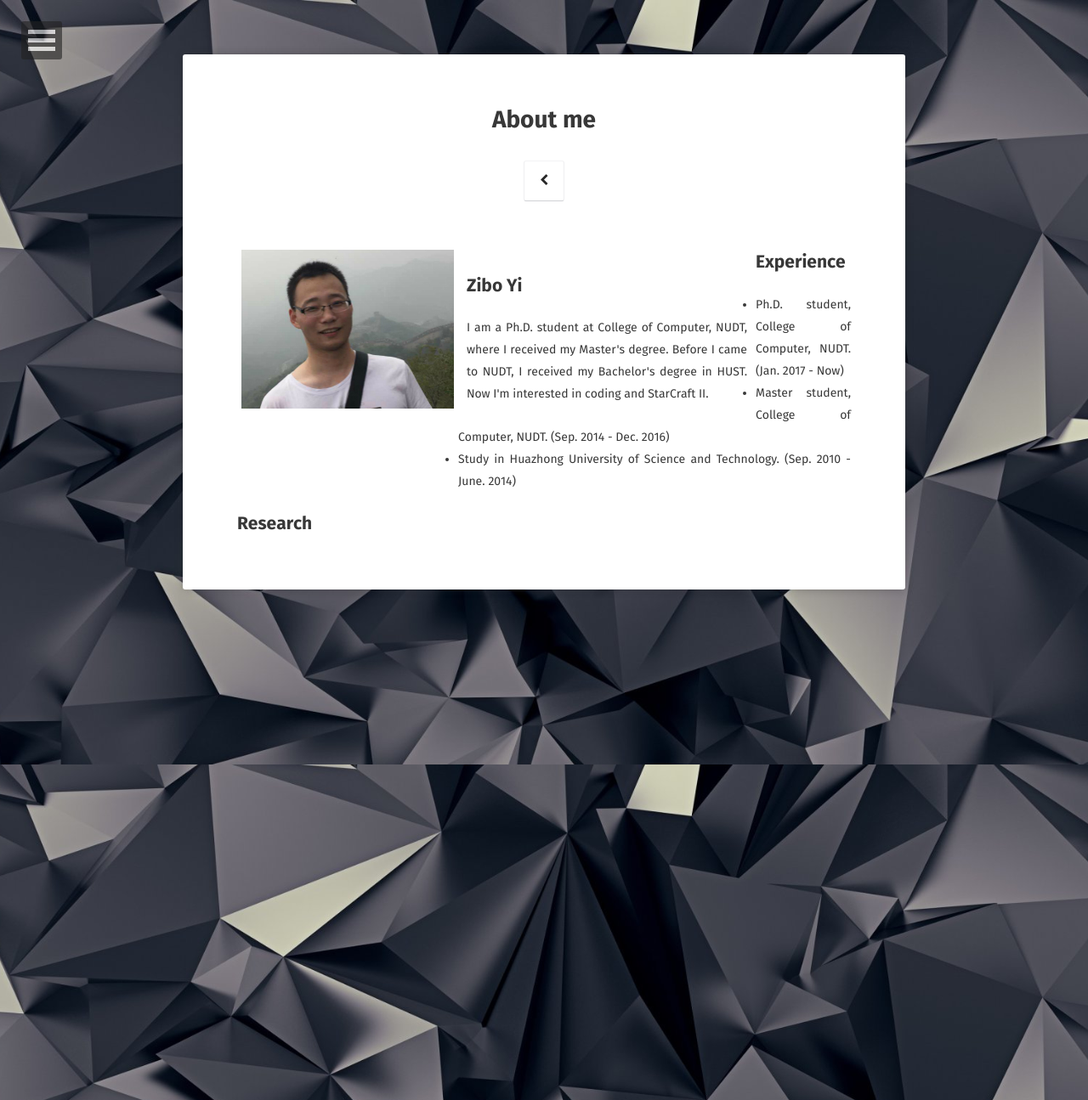
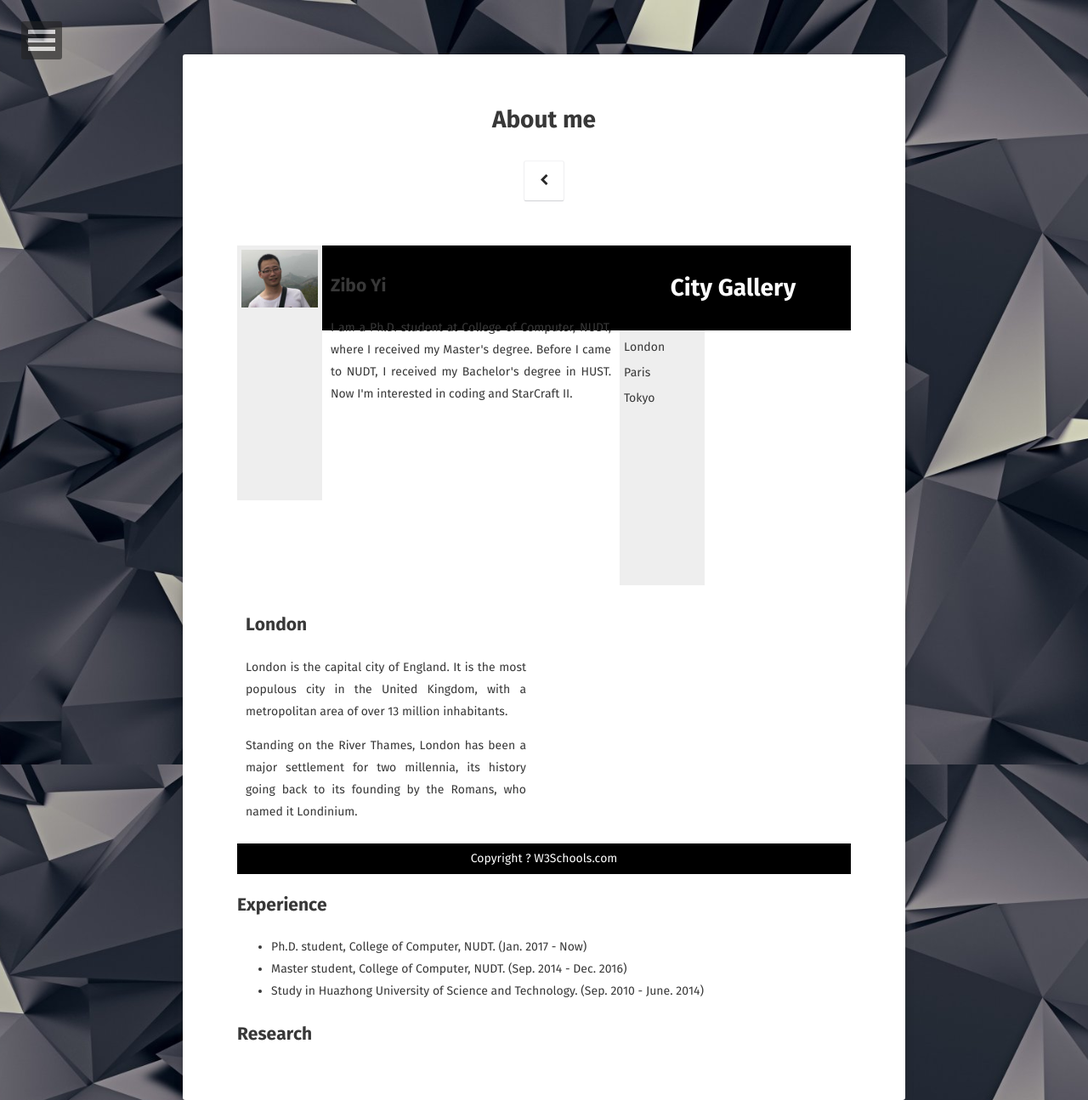
Before and after one commit to ziboyi/ziboyi.github.io, a Jekyll site: the page built from about/index.md, in a window 1280 px wide. Shown: the whole page at 85% size. Built offline with Jekyll 4.4.1, drawn with Linux system fonts in a browser that asks for light colours; some web fonts are replaced.

Commit message:
Customized

```diff
--- a/about/index.md
+++ b/about/index.md
@@ -55,6 +55,73 @@ I am a Ph.D. student at College of Computer, NUDT, where I received my Master's
 </body>
 </html>
 
+
+
+<html>
+
+<head>
+<style>
+#header {
+    background-color:black;
+    color:white;
+    text-align:center;
+    padding:5px;
+}
+#nav {
+    line-height:30px;
+    background-color:#eeeeee;
+    height:300px;
+    width:100px;
+    float:left;
+    padding:5px;
+}
+#section {
+    width:350px;
+    float:left;
+    padding:10px;
+}
+#footer {
+    background-color:black;
+    color:white;
+    clear:both;
+    text-align:center;
+   padding:5px;
+}
+</style>
+</head>
+
+<body>
+
+<div id="header">
+<h1>City Gallery</h1>
+</div>
+
+<div id="nav">
+London<br>
+Paris<br>
+Tokyo<br>
+</div>
+
+<div id="section">
+<h2>London</h2>
+<p>
+London is the capital city of England. It is the most populous city in the United Kingdom,
+with a metropolitan area of over 13 million inhabitants.
+</p>
+<p>
+Standing on the River Thames, London has been a major settlement for two millennia,
+its history going back to its founding by the Romans, who named it Londinium.
+</p>
+</div>
+
+<div id="footer">
+Copyright ? W3Schools.com
+</div>
+
+</body>
+</html>
+
+
 ## Experience
 * Ph.D. student, College of Computer, NUDT. (Jan. 2017 - Now)
 * Master student, College of Computer, NUDT. (Sep. 2014 - Dec. 2016)
```
Also changed, not shown: 2 other files.
